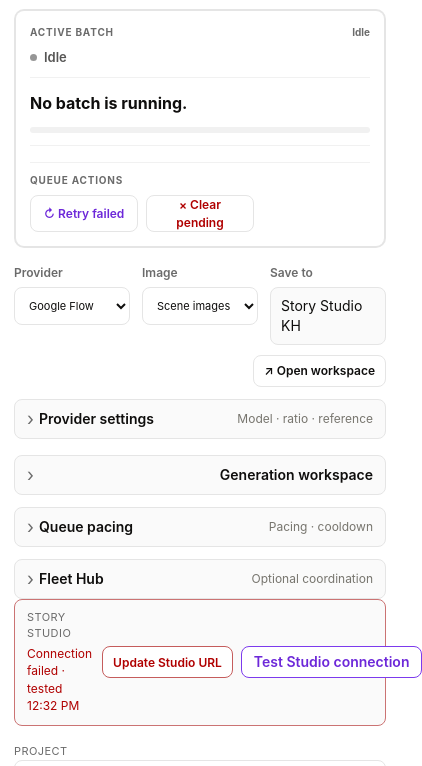
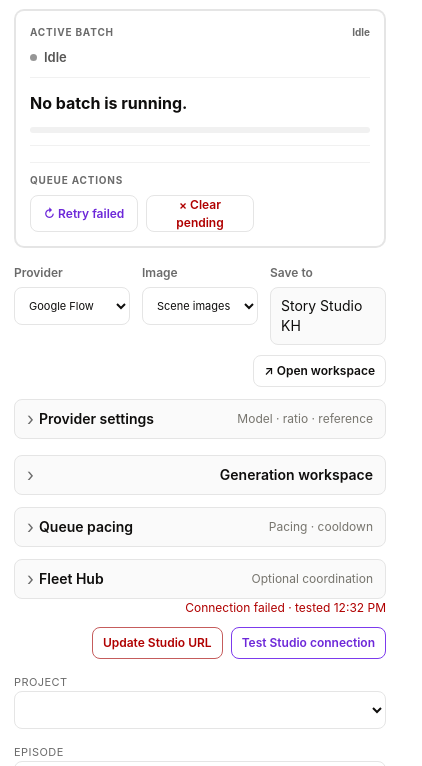
Before and after one commit to theng12/story-studio-image-generator, a browser extension: page src/popup/popup.html in a window 400 px wide. Both pictures are taken after a click on the button "Test Studio connection". Shown: the part 76-842 px from the top of the page, 422 px wide, since content can reach past the window. Drawn offline with Linux system fonts and the light colour scheme; no server answers.

Commit message:
feat: compact Studio connection action

```diff
--- a/src/popup/popup.css
+++ b/src/popup/popup.css
@@ -728,3 +728,25 @@ select, input[type="text"], input[type="password"], input[type="number"], .fixed
 .scenes { border-radius: 8px; }
 .scene { padding: 10px; font-size: 13px; }
 .scene .idx, .scene .prompt { font-size: 13px; }
+
+/* Match Video's compact connection action row. The result is still visible,
+   but connection recovery is no longer framed as a separate settings card. */
+#studioWorkflow .studio-connection {
+  min-height: var(--utility-height);
+  margin: 0 0 12px;
+  padding: 0;
+  border: 0;
+  border-radius: 0;
+  background: transparent;
+  flex-wrap: wrap;
+  justify-content: flex-end;
+}
+#studioWorkflow .connection-status {
+  flex: 1 1 100%;
+  min-width: 0;
+  margin: 0;
+  font-size: 12px;
+  text-align: right;
+}
+#studioWorkflow .connection-status:empty { display: none; }
+#studioWorkflow .studio-connection-actions { margin-left: auto; }
--- a/src/popup/popup.html
+++ b/src/popup/popup.html
@@ -441,13 +441,10 @@
 
     <section class="card" id="studioWorkflow">
       <div class="studio-connection" data-state="untested">
-        <div>
-          <div class="label">Story Studio</div>
-          <div id="connStatus" class="connection-status" aria-live="polite">Not tested yet</div>
-        </div>
+        <span id="connStatus" class="connection-status" aria-live="polite"></span>
         <div class="studio-connection-actions">
           <button id="openStudioSettings" class="btn small connection-fix hidden" type="button">Update Studio URL</button>
-          <button id="testConn" class="btn connection-test">Test Studio connection</button>
+          <button id="testConn" class="btn small connection-test">Test Studio connection</button>
         </div>
       </div>
       <div class="row">
--- a/src/popup/popup.js
+++ b/src/popup/popup.js
@@ -405,6 +405,7 @@ function renderStudioConnection() {
   const state = studioConnection?.state || 'untested';
   card.dataset.state = state;
   $('openStudioSettings').classList.toggle('hidden', state !== 'failed');
+  out.title = '';
   if (state === 'testing') {
     out.textContent = 'Testing Story Studio…';
     return;
@@ -418,7 +419,7 @@ function renderStudioConnection() {
     out.title = studioConnection.message || '';
     return;
   }
-  out.textContent = 'Not tested yet';
+  out.textContent = '';
 }
 
 async function saveStudioConnection(next) {
```
Also changed, not shown: CHANGELOG.md, manifest.json.
